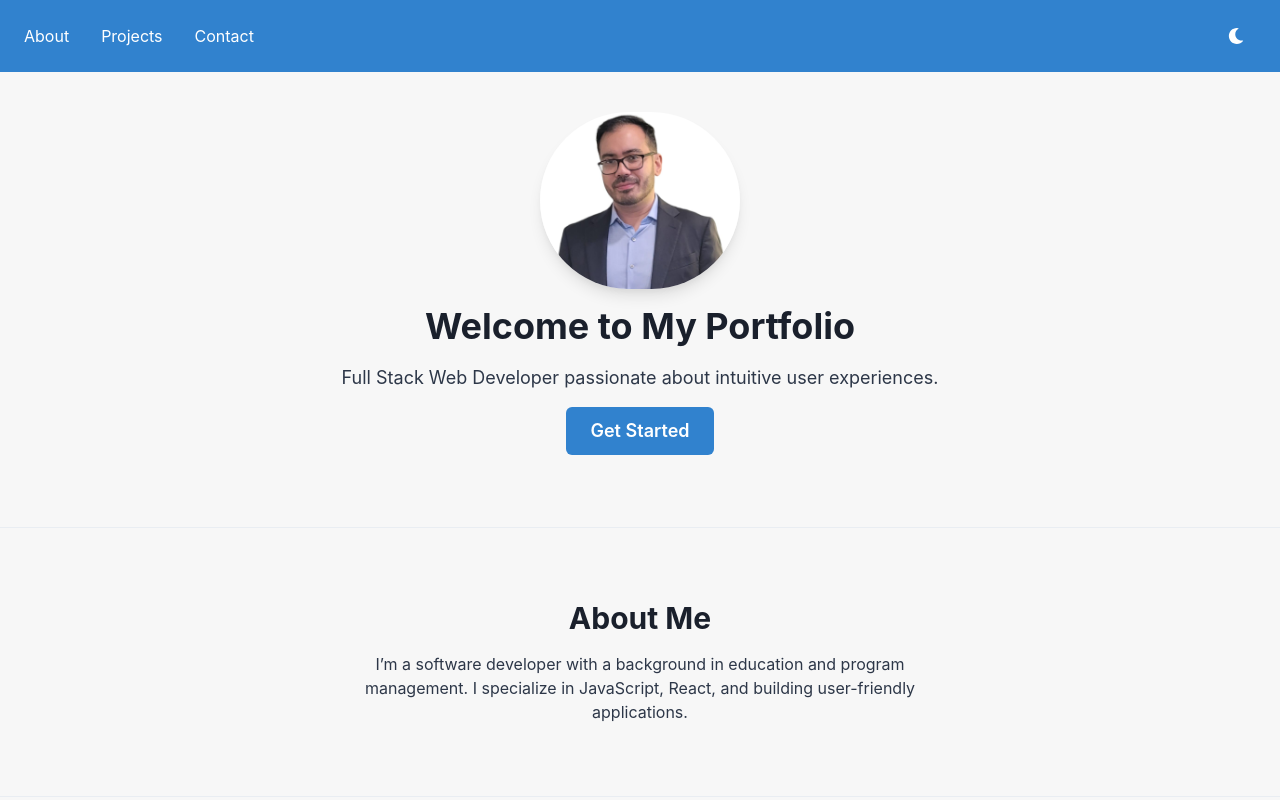
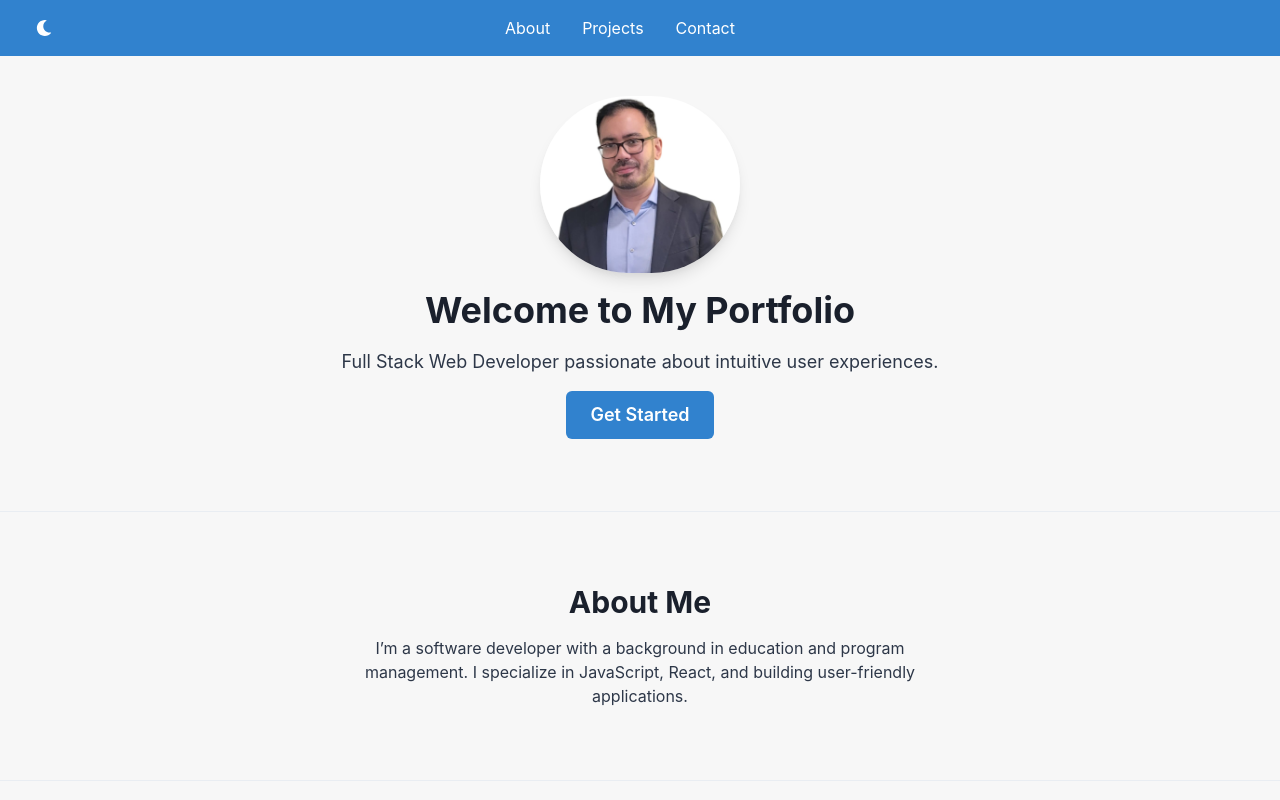
Before and after one commit to mdipasqu13/my-portfolio, a React (Vite) app: page / in a window 1280 px wide. Shown: the top 800 px of the page. Built offline with nearby package versions, Linux system fonts and the light colour scheme.

Commit message:
styling changes and fixes

```diff
--- a/src/App.jsx
+++ b/src/App.jsx
@@ -12,7 +12,7 @@ import {
   useColorMode,
   useColorModeValue,
   IconButton,
-  Spacer,
+  Flex,
 } from "@chakra-ui/react";
 import { FaGithub, FaLinkedin, FaExternalLinkAlt, FaSun, FaMoon } from "react-icons/fa";
 import { motion } from "framer-motion";
@@ -27,13 +27,17 @@ export default function App() {
   return (
     <Box bg={bgColor} minH="100vh" color={textColor}>
       {/* Navbar */}
-      <Box as="nav" bg="blue.500" color="white" px={6} py={4}>
-        <HStack justify="space-between">
-          <HStack spacing={8}>
-            <Link href="#about" _hover={{ textDecoration: "underline" }}>About</Link>
-            <Link href="#projects" _hover={{ textDecoration: "underline" }}>Projects</Link>
-            <Link href="#contact" _hover={{ textDecoration: "underline" }}>Contact</Link>
-          </HStack>
+      <Box
+        as="nav"
+        bg="blue.500"
+        color="white"
+        px={6}
+        py={4}
+        position="sticky"
+        top={0}
+        zIndex={1000}
+      >
+        <Flex align="center" justify="space-between" position="relative">
           <IconButton
             icon={colorMode === "light" ? <FaMoon /> : <FaSun />}
             onClick={toggleColorMode}
@@ -41,8 +45,18 @@ export default function App() {
             aria-label="Toggle dark mode"
             color="white"
             _hover={{ bg: "blue.600" }}
+            position="absolute"
+            left="0"
           />
-        </HStack>
+          <Box mx="auto">
+            <HStack spacing={8} justify="center">
+              <Link href="#about" _hover={{ textDecoration: "underline" }}>About</Link>
+              <Link href="#projects" _hover={{ textDecoration: "underline" }}>Projects</Link>
+              <Link href="#contact" _hover={{ textDecoration: "underline" }}>Contact</Link>
+            </HStack>
+          </Box>
+          <Box w="40px" />
+        </Flex>
       </Box>
 
       {/* Profile Section */}
@@ -64,7 +78,7 @@ export default function App() {
       <Divider my={8} />
 
       {/* About Section */}
-      <VStack id="about" p={10} spacing={4} textAlign="center">
+      <VStack id="about" scrollMarginTop="80px" p={10} spacing={4} textAlign="center">
         <Heading as="h2" size="lg">About Me</Heading>
         <Text maxW="600px" color={mutedText}>
           I’m a software developer with a background in education and program management.
@@ -75,7 +89,7 @@ export default function App() {
       <Divider my={8} />
 
       {/* Skills */}
-      <VStack id="skills" p={10} spacing={4} textAlign="center">
+      <VStack id="skills" scrollMarginTop="80px" p={10} spacing={4} textAlign="center">
         <Heading as="h2" size="lg">Skills</Heading>
         <SimpleGrid columns={[3, 4, 6]} spacing={6} mt={4} w="60%" mx="auto">
           {[
@@ -107,7 +121,7 @@ export default function App() {
       <Divider my={8} />
 
       {/* Projects */}
-      <VStack id="projects" p={10} spacing={4} textAlign="center">
+      <VStack id="projects" scrollMarginTop="80px" p={10} spacing={4} textAlign="center">
         <Heading as="h2" size="lg">Projects</Heading>
         <Text color={mutedText}>Here are some of my recent works:</Text>
         <SimpleGrid columns={[1, 2]} spacing={6} mt={6} w="50%" mx="auto">
```
